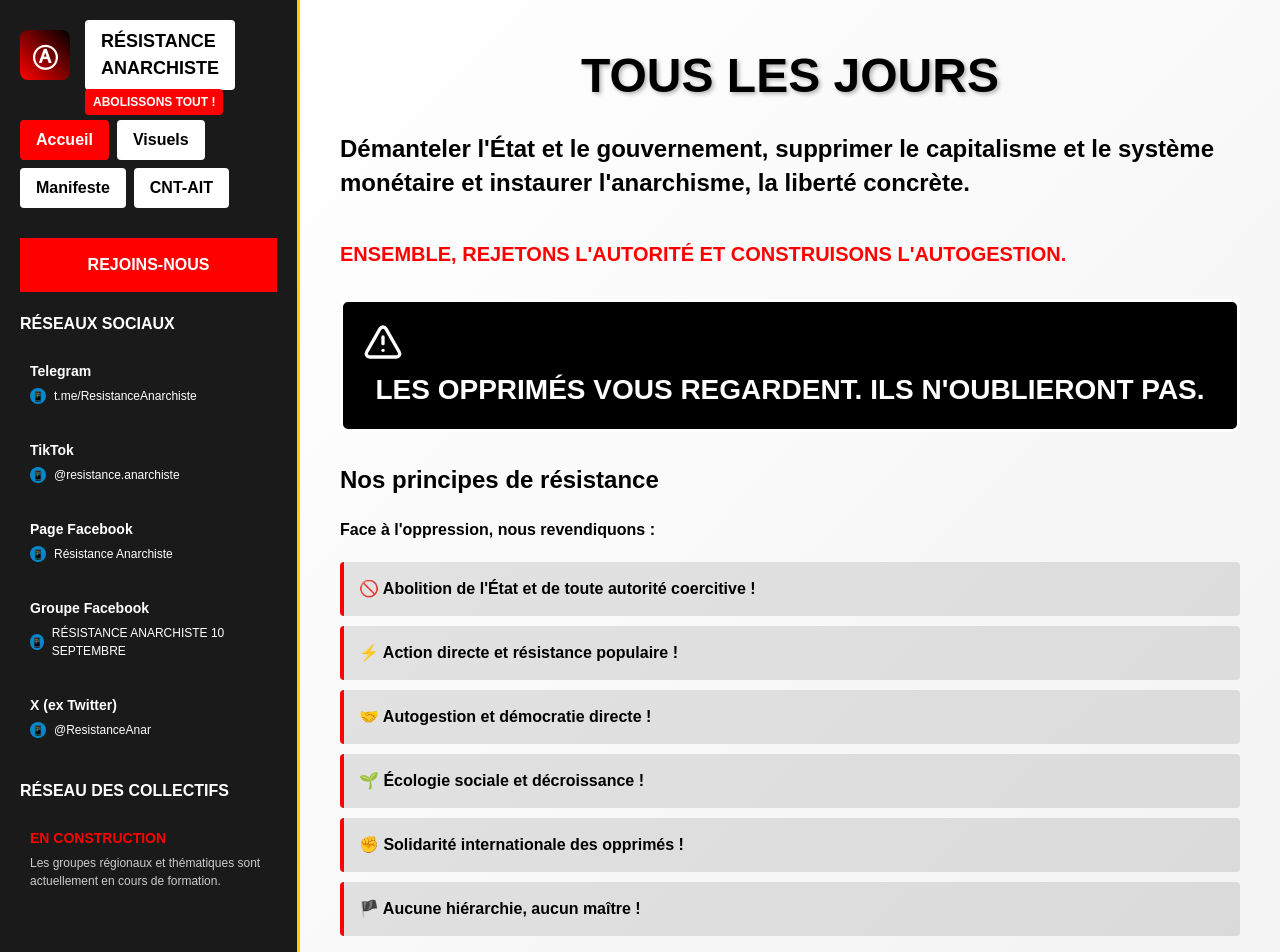
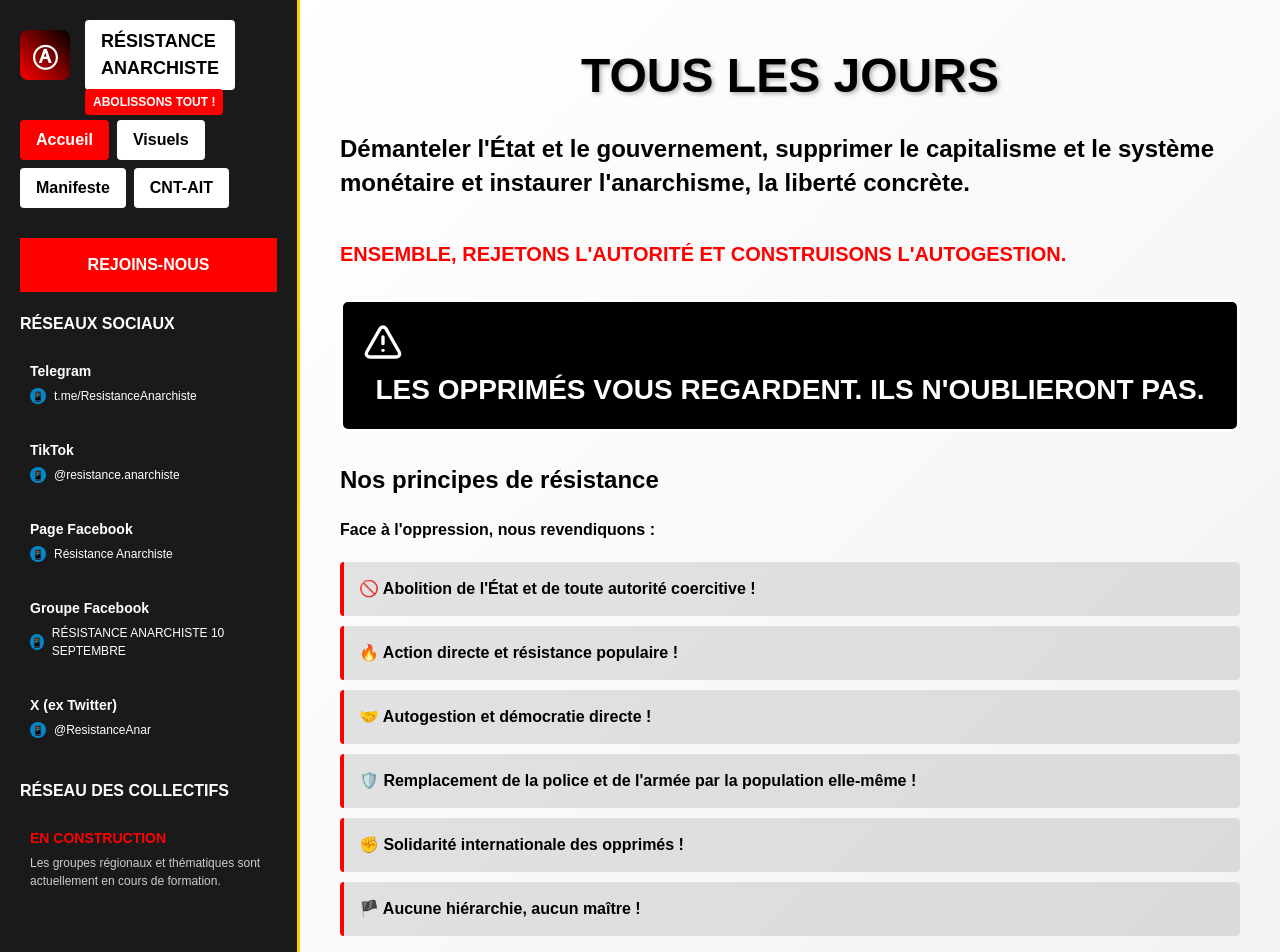
Before and after one commit to AnARCHIS12/ResistanceAnarchiste, a React (Create React App) app in the folder frontend/: page / in a window 1280 px wide. Shown: the top 952 px of the page. Built offline with nearby package versions, Linux system fonts and the light colour scheme.

Commit message:
Supprime décroissance, ajoute autodéfense populaire et remplace dernier éclair

```diff
--- a/frontend/src/data/mock.js
+++ b/frontend/src/data/mock.js
@@ -11,9 +11,9 @@ export const mockData = {
   // Principes anarchistes
   principles: [
     "🚫 Abolition de l'État et de toute autorité coercitive !",
-    "⚡ Action directe et résistance populaire !",
+    "🔥 Action directe et résistance populaire !",
     "🤝 Autogestion et démocratie directe !",
-    "🌱 Écologie sociale et décroissance !",
+    "🛡️ Remplacement de la police et de l'armée par la population elle-même !",
     "✊ Solidarité internationale des opprimés !",
     "🏴 Aucune hiérarchie, aucun maître !"
   ],
--- a/frontend/src/pages/DoleancesPage.jsx
+++ b/frontend/src/pages/DoleancesPage.jsx
@@ -79,6 +79,10 @@ const DoleancesPage = () => {
     {
       principe: "RÉVOLUTION",
       definition: "Transformation radicale et totale de la société par l'action directe"
+    },
+    {
+      principe: "AUTODÉFENSE POPULAIRE",
+      definition: "Remplacement de la police et de l'armée par la population elle-même"
     }
   ];
 
```
